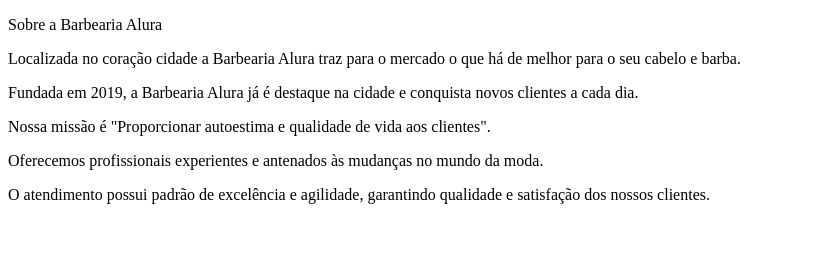
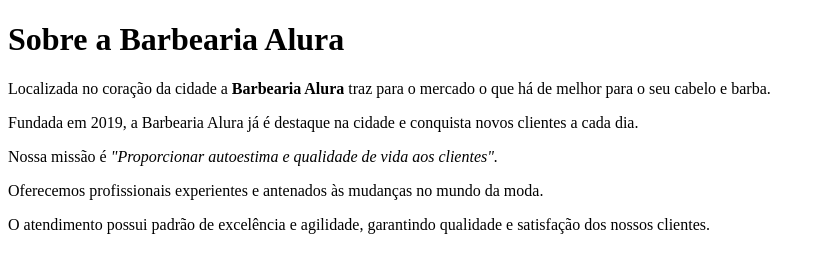
Before and after one commit to andriellycruz/andrielly1C, a plain HTML site: page index.html in a window 1280 px wide. Shown: the whole page, without its empty margins (0-825 px from the left). Drawn offline with Linux system fonts and the light colour scheme.

Commit message:
Add files via upload

```diff
--- a/index.html
+++ b/index.html
@@ -6,10 +6,10 @@
 	<title>BARBEARIA ALURA</title>
 </head>
 <body>
-<p>Sobre a Barbearia Alura</p>
-<p>Localizada no coração cidade a Barbearia Alura traz para o mercado o que há de melhor para o seu cabelo e barba.</p>
+   <h1>Sobre a Barbearia Alura</h1>
+<p>Localizada no coração da cidade a <strong>Barbearia Alura</strong> traz para o mercado o que há de melhor para o seu cabelo e barba.</p>
 <p>Fundada em 2019, a Barbearia Alura já é destaque na cidade e conquista novos clientes a cada dia.</p>
-<p>Nossa missão é "Proporcionar autoestima e qualidade de vida aos clientes".</p>
+<p>Nossa missão é <i>"Proporcionar autoestima e qualidade de vida aos clientes".</i></p>
 <p>Oferecemos profissionais experientes e antenados às mudanças no mundo da moda.</p>
 <p>O atendimento possui padrão de excelência e agilidade, garantindo qualidade e satisfação dos nossos clientes.</p>
 
```
